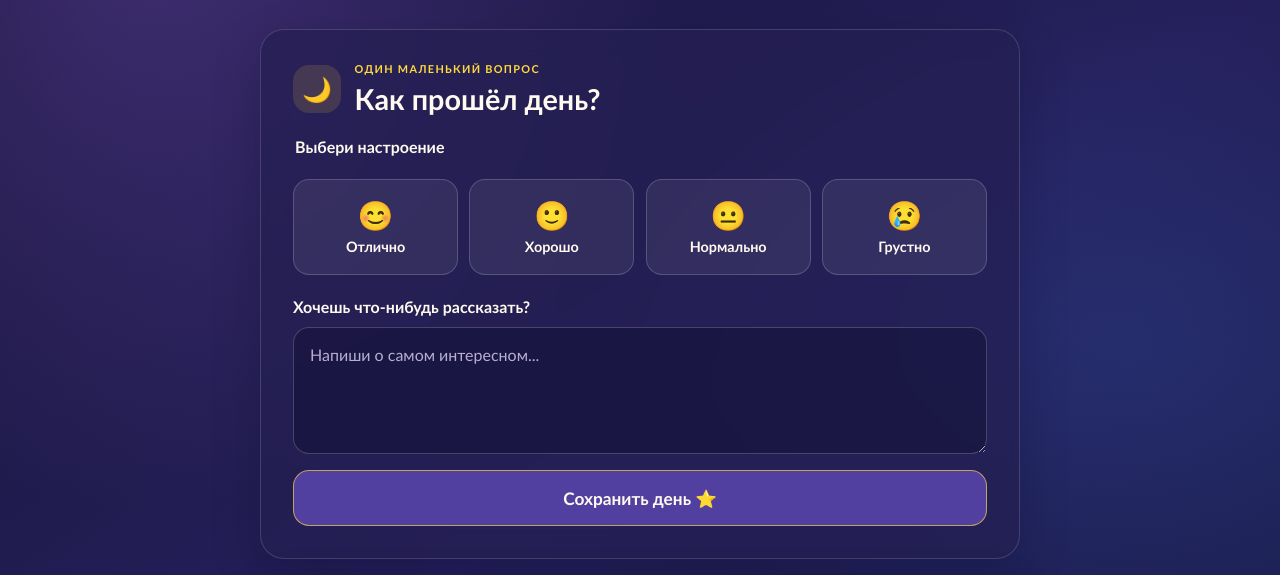
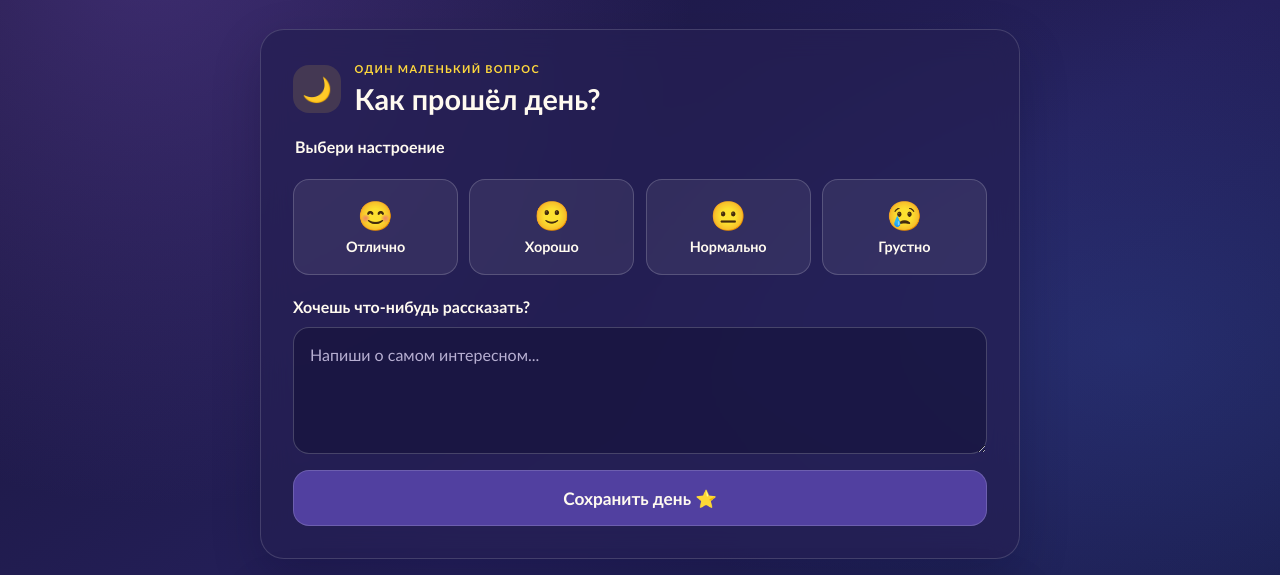
Before and after one commit to KsenaAksen/gigacodeproj, a plain HTML site: page html/index.html in a window 1280 px wide. Shown: the part 177-752 px from the top of the page. Drawn offline with Linux system fonts and the light colour scheme.

Commit message:
измнение кнопки

```diff
--- a/css/style.css
+++ b/css/style.css
@@ -210,7 +210,7 @@ textarea::placeholder {
   min-height: 3.5rem;
   margin-top: 1rem;
   padding: 0.8rem 1.2rem;
-  border: 1px solid rgba(255, 217, 61, 0.65);
+  border: 1px solid rgba(255, 255, 255, 0.16);
   border-radius: 1rem;
   background: #5140a0;
   color: #fffaf0;
```
